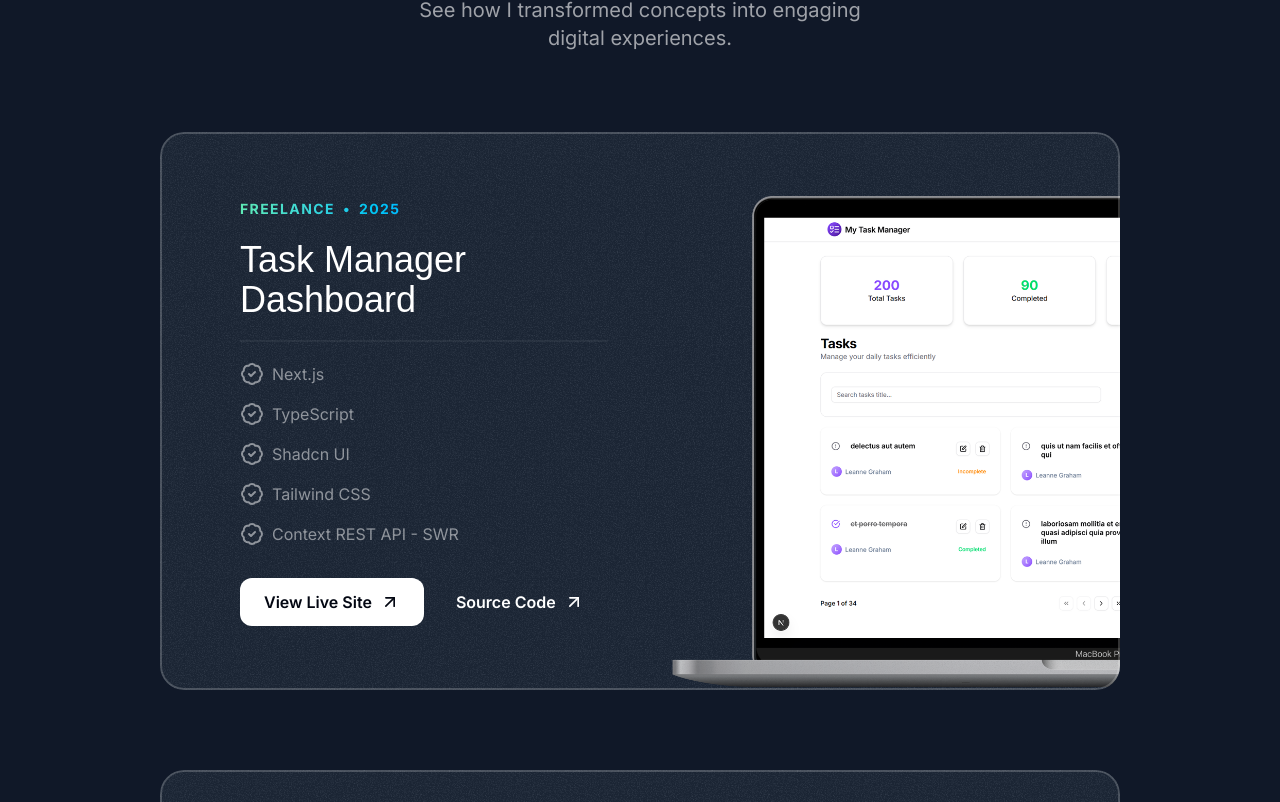
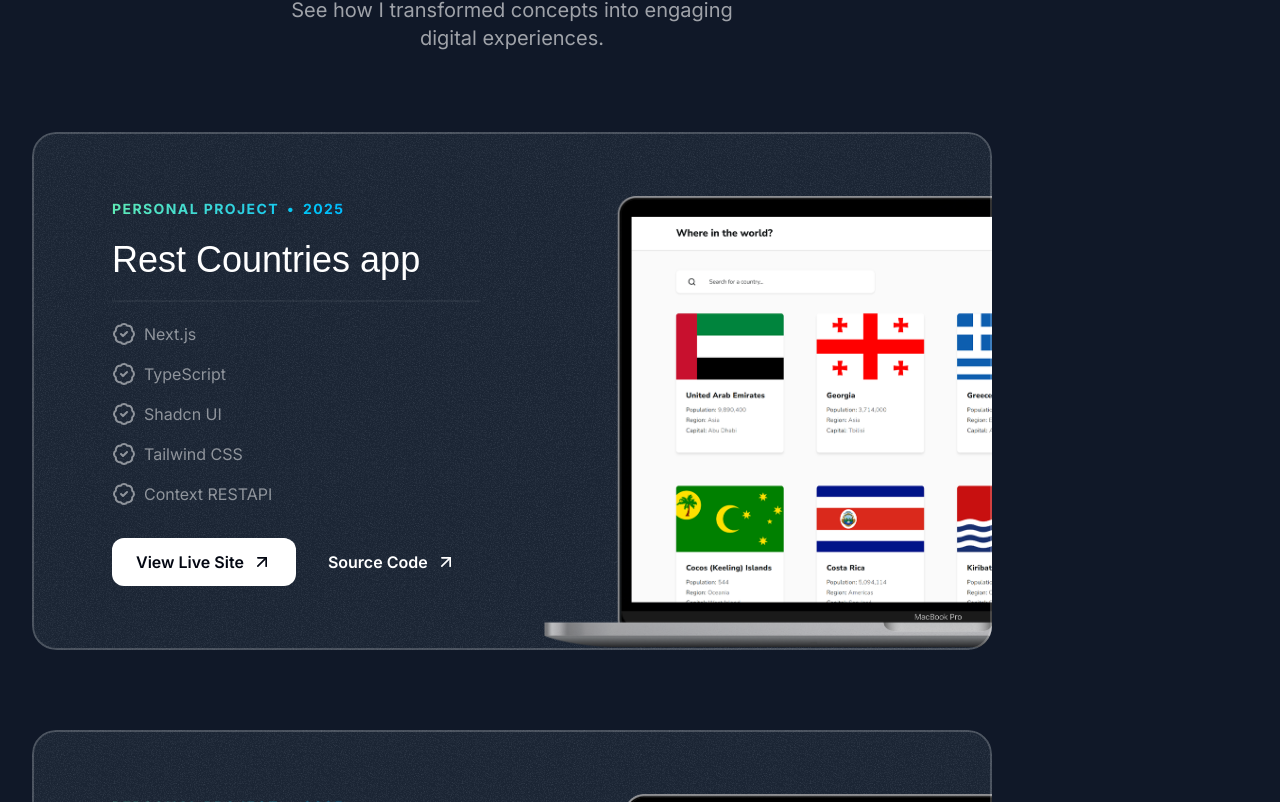
Before and after one commit to ShimaSafari/portfolio, a Next.js app: page / in a window 1280 px wide. Shown: the part 1038-1840 px from the top of the page. Built offline with nearby package versions, Linux system fonts and the light colour scheme; a web font is replaced by a local one.

Commit message:
update Projects

```diff
--- a/src/app/globals.css
+++ b/src/app/globals.css
@@ -48,8 +48,10 @@
   }
 }
 @utility container {
-  margin-inline: auto;
-  padding-inline: 1rem;
+   /* margin-inline: auto; */
+    padding-inline: 1rem;
+    width: 100%;
+    max-width: 1440px;
   @variant md {
     padding-inline: 2rem;
   }
--- a/src/sections/Projects.tsx
+++ b/src/sections/Projects.tsx
@@ -2,13 +2,29 @@ import Image from "next/image";
 import AIResumeBuilder from "@/assets/images/landingPage-AIResume.png";
 import BabyLineStore from "@/assets/images/landingPage-ninibits.png";
 import TaskMangerDashboard from "@/assets/images/landingPage-TaskMangerDashboard.png";
+import RestcountriesApp from "@/assets/images/landingPage-restcountries.png";
 import { BadgeCheck } from "lucide-react";
 import { ArrowUpRight } from "lucide-react";
 import { SectionHeader } from "@/components/SectionHeader";
 import { Card } from "@/components/Card";
 const portfolioProjects = [
   {
-    company: "Freelance",
+    company: "Personal Project",
+    year: "2025",
+    title: "Rest Countries app",
+    technology: [
+      { item: "Next.js" },
+      { item: "TypeScript" },
+      { item: "Shadcn UI" },
+      { item: "Tailwind CSS" },
+      { item: "Context RESTAPI" },
+    ],
+    link: "https://github.com/ShimaSafari/restcountries-app",
+    appLink: "https://restcountries-next-ts-shadcn.vercel.app/",
+    image: RestcountriesApp,
+  },
+  {
+    company: "Personal Project",
     year: "2025",
     title: "Task Manager Dashboard",
     technology: [
@@ -16,10 +32,11 @@ const portfolioProjects = [
       { item: "TypeScript" },
       { item: "Shadcn UI" },
       { item: "Tailwind CSS" },
-      { item: "Context REST API - SWR" },
+      { item: "Context RESTAPI - SWR" },
     ],
     link: "https://github.com/ShimaSafari/Task-Management-Dashboard",
-    appLink: "https://task-management-dashboard-next-ts-shadcn-shima-safari-team.vercel.app/",
+    appLink:
+      "https://task-management-dashboard-next-ts-shadcn-shima-safari-team.vercel.app/",
     image: TaskMangerDashboard,
   },
   {
```
Also changed, not shown: src/assets/images/landingPage-restcountries.png (added).
